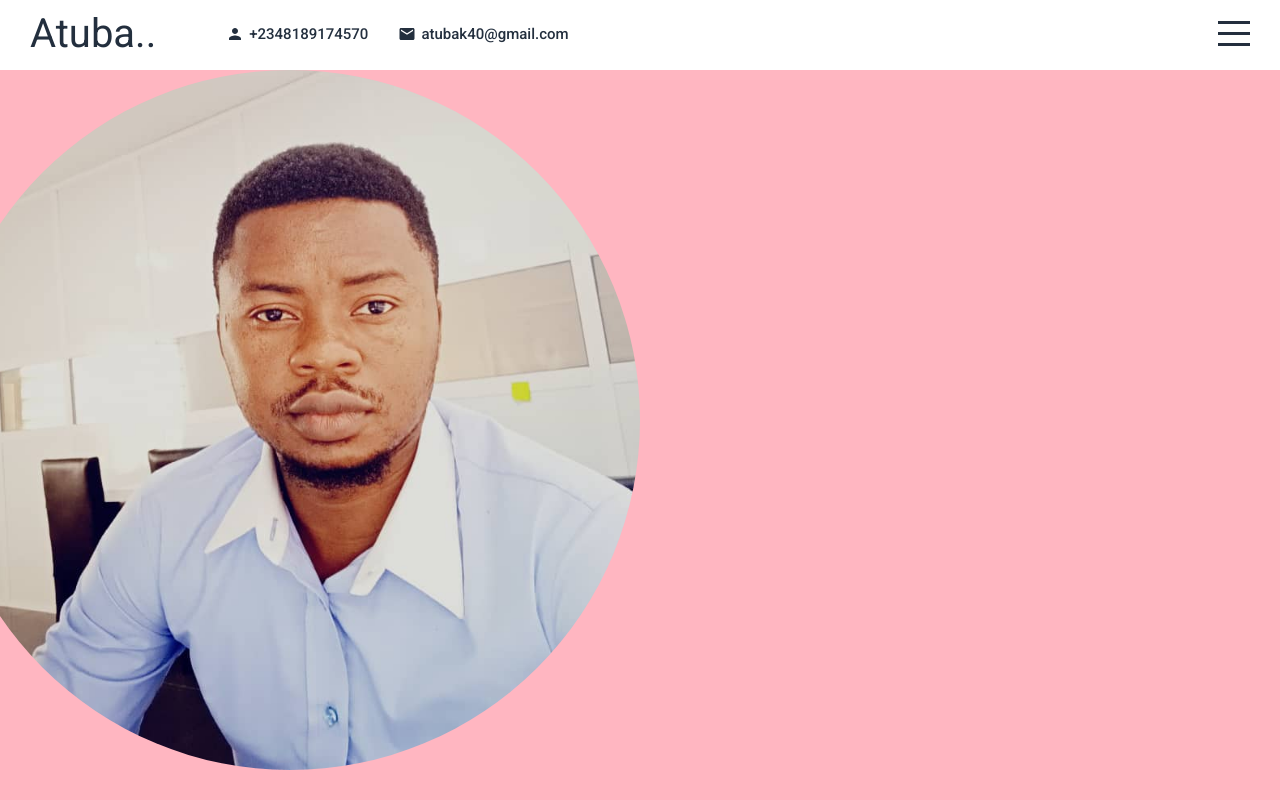
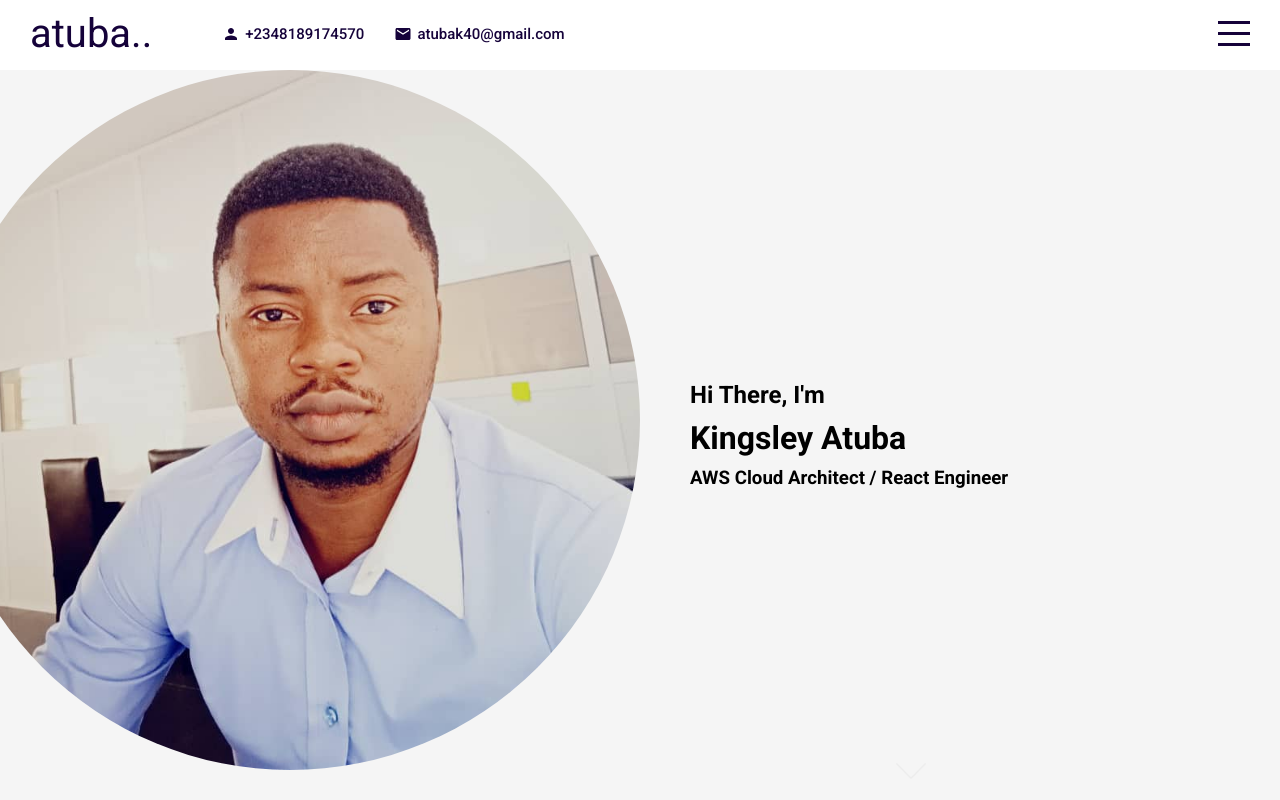
Before and after one commit to atubak400/My-React-portfolio, a React (Create React App) app: page / in a window 1280 px wide. Built offline with nearby package versions, Linux system fonts and the light colour scheme.

Commit message:
intro section, right side.

```diff
--- a/src/components/intro/Intro.jsx
+++ b/src/components/intro/Intro.jsx
@@ -8,7 +8,16 @@
           <img src='assets/mee.jpeg' alt='profile pic' />
         </div>
       </div>
-      <div className='right'></div>
+      <div className='right'>
+        <div className='wrapper'>
+          <h2>Hi There, I'm</h2>
+          <h1>Kingsley Atuba</h1>
+          <h3>AWS Cloud Architect / React Engineer</h3>
+        </div>
+        <a href='#portfolio'>
+          <img src='assets/down.png' alt='' />
+        </a>
+      </div>
     </div>
   )
 }
--- a/src/components/intro/intro.scss
+++ b/src/components/intro/intro.scss
@@ -1,5 +1,5 @@
 .intro {
-  background-color: lightpink;
+  background-color: whitesmoke;
   display: flex;
 
   .left {
@@ -22,5 +22,42 @@
   }
   .right {
     flex: 0.5;
+    position: relative;
+
+    .wrapper {
+      width: 100%;
+      height: 100%;
+      padding-left: 50px;
+      display: flex;
+      flex-direction: column;
+      justify-content: center;
+
+      h1 {
+        font-style: 60px;
+        margin: 10px 0;
+      }
+      h2 {
+        font-style: 35px;
+      }
+      h3 {
+        font-style: 30px;
+      }
+    }
+
+    a {
+      position: absolute;
+      bottom: 10px;
+      left: 40%;
+      img {
+        width: 30px;
+        animation: arrowBlink 2s infinite;
+      }
+
+      @keyframes arrowBlink {
+        100% {
+          opacity: 0;
+        }
+      }
+    }
   }
 }
--- a/src/components/topbar/Topbar.jsx
+++ b/src/components/topbar/Topbar.jsx
@@ -7,7 +7,7 @@
       <div className='wrapper'>
         <div className='left'>
           <a href='#intro' className='logo'>
-            Atuba..
+            atuba..
           </a>
           <div className='itemContainer'>
             <Person className='icon' />
--- a/src/components/topbar/topbar.scss
+++ b/src/components/topbar/topbar.scss
@@ -22,7 +22,7 @@
 
       .logo {
         font-size: 40px;
-        font-weight: 700px;
+        font-weight: 800px;
         text-decoration: none;
         color: inherit;
         margin-right: 40px;
--- a/src/global.scss
+++ b/src/global.scss
@@ -1,2 +1,2 @@
-// $mainColor: #15023a;
-$mainColor: #232f3e;
+$mainColor: #15023a;
+// $mainColor: #232f3e;
```
